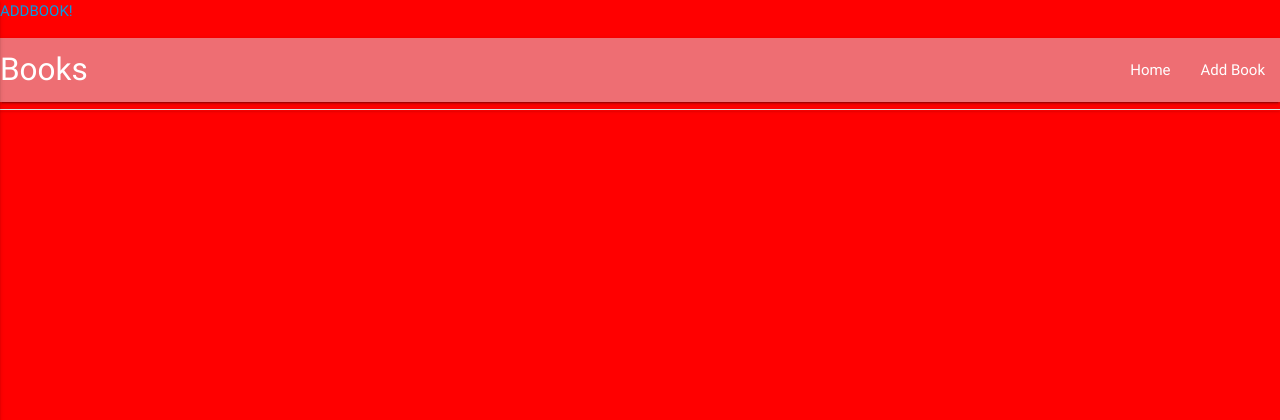
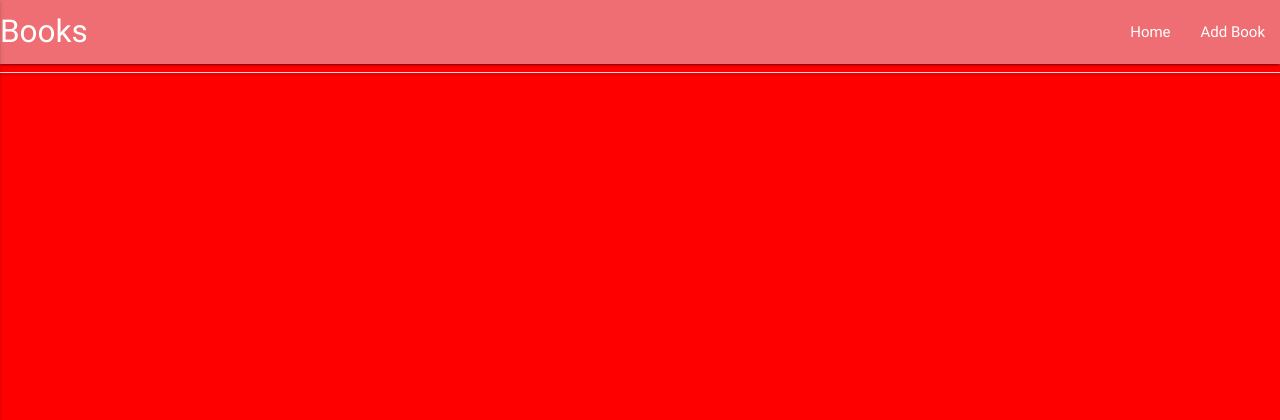
Before and after one commit to danfiliphoff/Milestone-3--Book-Review, a Flask app: page / in a window 1280 px wide. Shown: the top 420 px of the page. Run offline with Flask 2, Linux system fonts and the light colour scheme; data that the repository does not hold is empty; some libraries are stand-ins or nearby versions.

Commit message:
temporary add book link removed

```diff
--- a/templates/books.html
+++ b/templates/books.html
@@ -1,6 +1,3 @@
-<!---tillfälig link--->
-<p><a href="{{ url_for('add_book') }}">ADDBOOK!</a></p>
-
 {% extends 'base.html'%}
 {% block content %}
   <ul class="collapsible">
```
